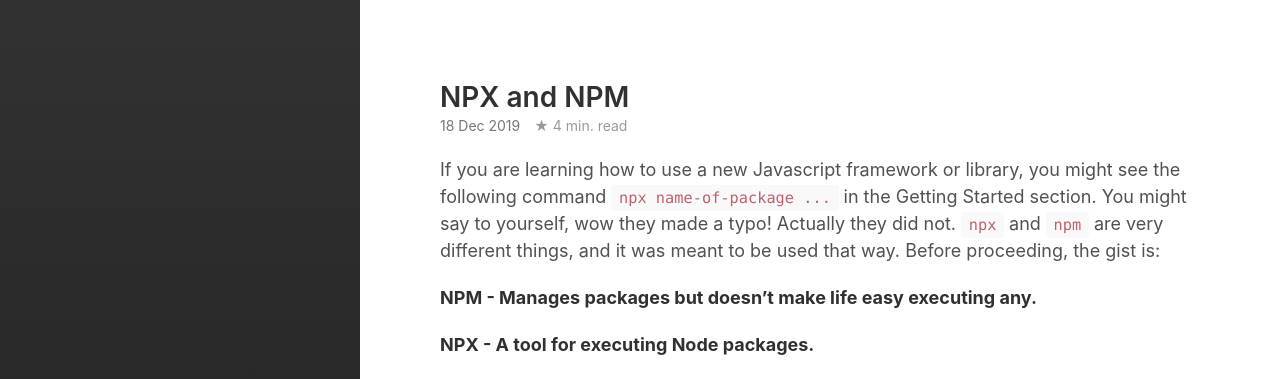
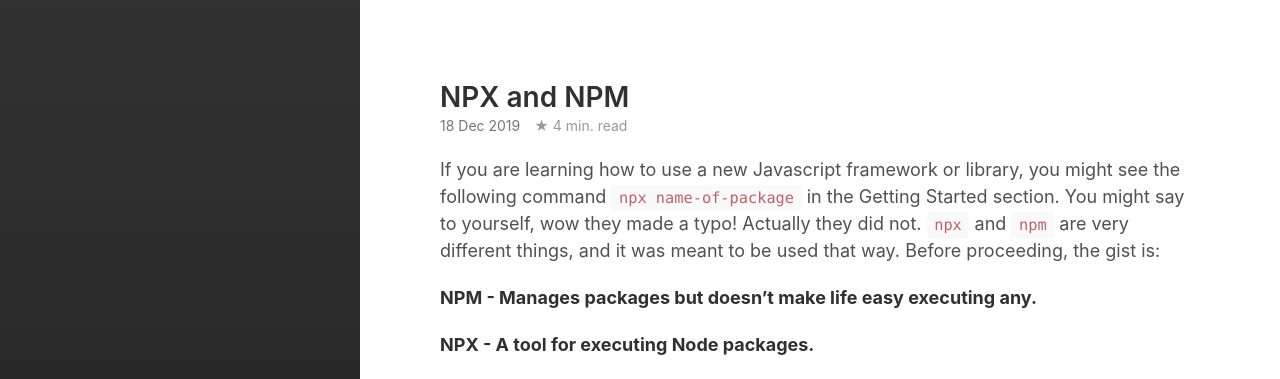
Before and after one commit to yiqu/yiqu.github.io, a Jekyll site: the page built from _posts/2019-12-18-npx-and-npm.md, in a window 1280 px wide. Shown: the top 379 px of the page. Built offline with Jekyll 4.4.1, drawn with Linux system fonts in a browser that asks for light colours; some web fonts are replaced.

Commit message:
Update 2019-12-18-npx-and-npm.md

```diff
--- a/_posts/2019-12-18-npx-and-npm.md
+++ b/_posts/2019-12-18-npx-and-npm.md
@@ -8,7 +8,7 @@
   - modules
 ---
 
-If you are learning how to use a new Javascript framework or library, you might see the following command <code>npx name-of-package ...</code> in the Getting Started section. You might say to yourself, wow they made a typo! Actually they did not. <code>npx</code> and <code>npm</code> are very different things, and it was meant to be used that way.
+If you are learning how to use a new Javascript framework or library, you might see the following command <code>npx name-of-package</code> in the Getting Started section. You might say to yourself, wow they made a typo! Actually they did not. <code>npx</code> and <code>npm</code> are very different things, and it was meant to be used that way.
 <!--more-->
 Before proceeding, the gist is:
 
```
